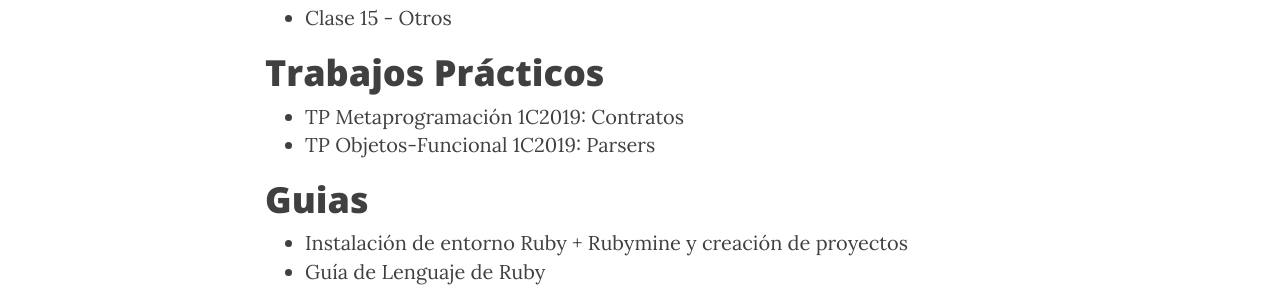
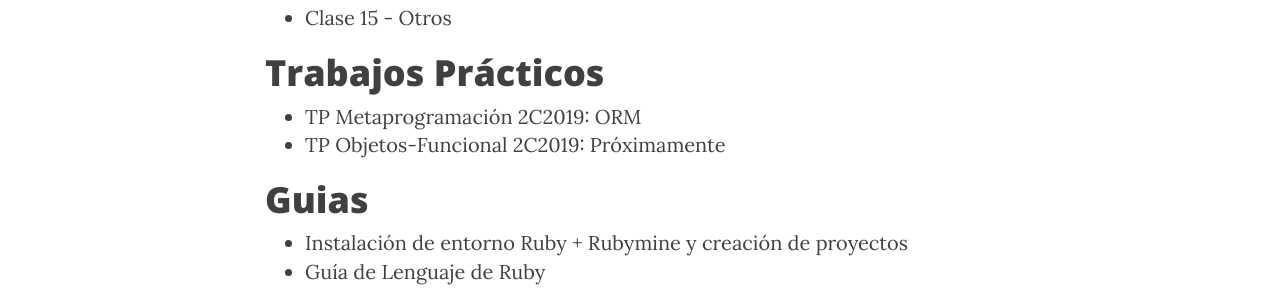
Before and after one commit to tadp-utn-frba/tadp-utn-frba.github.io, a Jekyll site: the page built from material.md, in a window 1280 px wide and 900 px high, scrolled down 781 px. Shown: the part 156-445 px from the top of the window. Built offline with Jekyll 4.4.1, drawn with Linux system fonts in a browser that asks for light colours; nearby versions of some CDN libraries.

Commit message:
Linkeo TP meta 2c2019

```diff
--- a/material.md
+++ b/material.md
@@ -23,8 +23,8 @@ permalink: /material/
 * [Clase 15 - Otros](/scripts/clase_15/)
 
 # Trabajos Prácticos
-* [TP Metaprogramación 1C2019: Contratos](https://docs.google.com/document/d/1adyh4gHsiI815RbPdloYfZDFhBwZMQC1PNQiJNri8JE/edit?usp=sharing)
-* [TP Objetos-Funcional 1C2019: Parsers](https://docs.google.com/document/d/1TOblM1E5MtVB-tBrp6f5zVvufnK4Lcr2f71-jGkTAEA)
+* [TP Metaprogramación 2C2019: ORM](https://docs.google.com/document/d/1vcO9zEx9IXBpozApFpZ2tBKyhY4K4jqjjP5g0fqEU84/edit#)
+* TP Objetos-Funcional 2C2019: Próximamente
 
 # Guias
 
```
